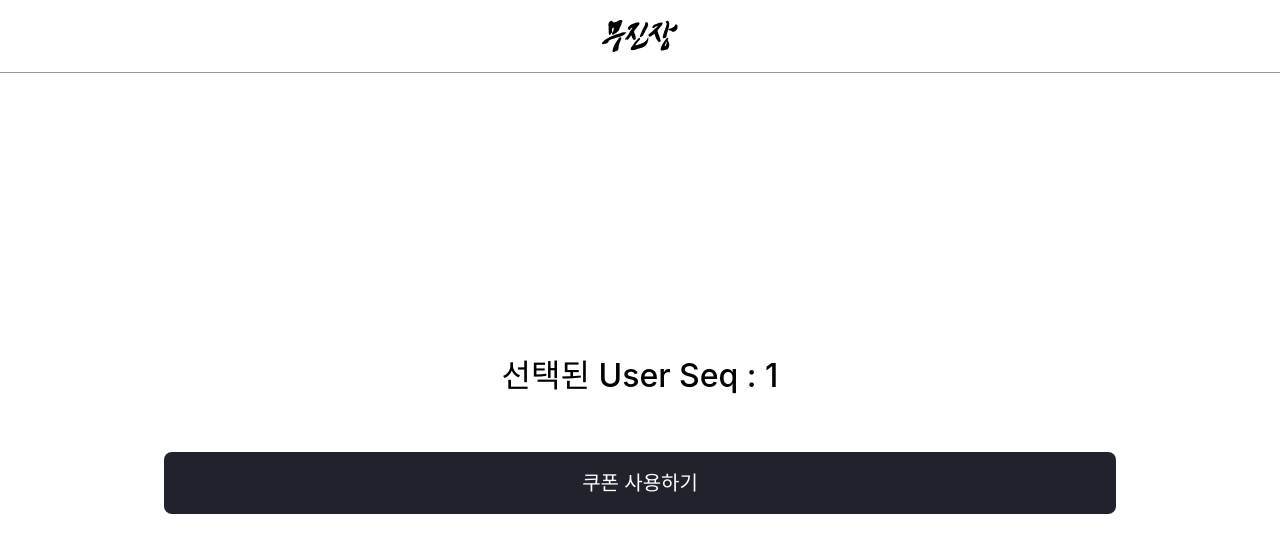
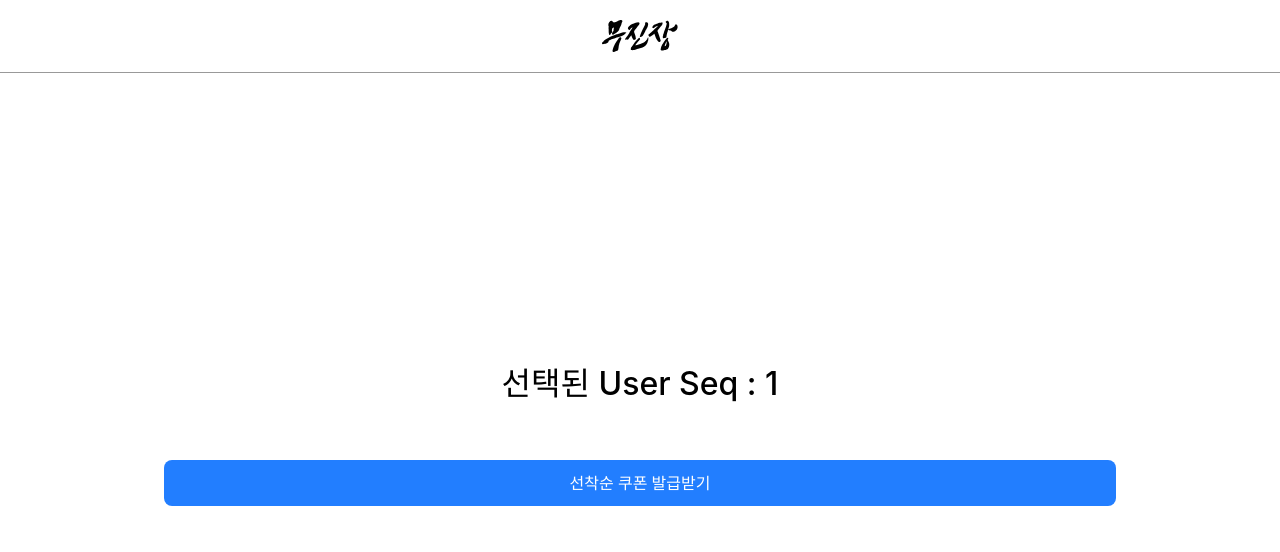
Before and after one commit to mujinjang-team/mujinjang-front, a React (Create React App) app: page /user/1 in a window 1280 px wide. Shown: the top 552 px of the page. Built offline with nearby package versions, Linux system fonts and the light colour scheme.

Commit message:
feat: User 페이지에서 플로우에 따라 렌더링될 수 있는 쿠폰 관련 버튼 컴포넌트들을 생성한다

```diff
--- /dev/null
+++ b/src/components/user/CouponButton.tsx
@@ -0,0 +1,26 @@
+import React from 'react'
+import Button from '@/components/common/Button'
+
+export const CouponCreateButton = () => {
+	return <Button variant="blue">선착순 쿠폰 발급받기</Button>
+}
+
+export const CouponUseAvaliableButton = () => {
+	return <Button variant="blue">쿠폰 사용하기</Button>
+}
+
+export const CouponUsedButton = () => {
+	return (
+		<Button variant="blue" disabled>
+			발급받은 쿠폰이 사용되었습니다
+		</Button>
+	)
+}
+
+export const CouponCreateDisableButton = () => {
+	return (
+		<Button variant="blue" disabled>
+			선착순 쿠폰 발급이 종료되었습니다
+		</Button>
+	)
+}
--- a/src/pages/user/User.tsx
+++ b/src/pages/user/User.tsx
@@ -1,24 +1,43 @@
-import Button from '@/components/common/Button'
+import React, { useState } from 'react'
 import { CouponControlContainer, UserContainer, UserInfo, UserInfoContainer } from '@/components/user/User.styles'
-import React from 'react'
 import { useParams } from 'react-router-dom'
+import {
+	CouponUseAvaliableButton,
+	CouponUsedButton,
+	CouponCreateButton,
+	CouponCreateDisableButton,
+} from '@/components/user/CouponButton'
+
+type CouponProps = {
+	isCreated: boolean
+	isAvailable: boolean
+}
 
 const User = () => {
 	const { id } = useParams()
+	const [isCouponCreateAvailable] = useState(true)
+	const [coupon] = useState<CouponProps>({
+		isCreated: false,
+		isAvailable: false,
+	})
+
 	return (
 		<UserContainer>
 			<UserInfoContainer>
 				<UserInfo>선택된 User Seq : {id}</UserInfo>
 			</UserInfoContainer>
 			<CouponControlContainer>
-				<Button
-					variant="black"
-					onClick={() => {
-						console.log('Clicked')
-					}}
-				>
-					쿠폰 사용하기
-				</Button>
+				{coupon.isCreated ? (
+					coupon.isAvailable ? (
+						<CouponUseAvaliableButton />
+					) : (
+						<CouponUsedButton />
+					)
+				) : isCouponCreateAvailable ? (
+					<CouponCreateButton />
+				) : (
+					<CouponCreateDisableButton />
+				)}
 			</CouponControlContainer>
 		</UserContainer>
 	)
```
